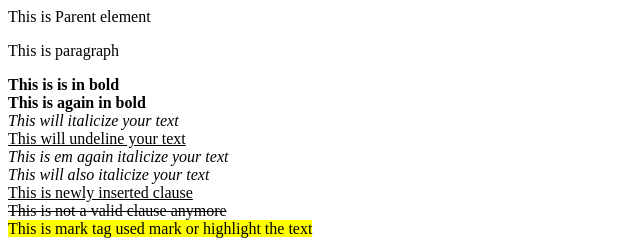
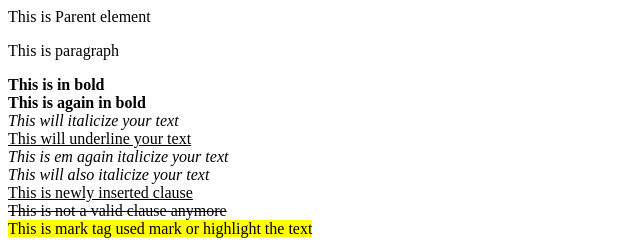
Before and after one commit to sumit-kushwah/html5-css3-app, a plain HTML site: page 3.text-tags/index.html in a window 1280 px wide. Shown: the top 240 px of the page, 0-640 px from the left. Drawn offline with Linux system fonts and the light colour scheme.

Commit message:
fix typo

```diff
--- a/3.text-tags/index.html
+++ b/3.text-tags/index.html
@@ -10,10 +10,10 @@
     <div>
         This is Parent element
         <p>This is paragraph</p>
-        <b>This is is in bold</b><br>
+        <b>This is in bold</b><br>
         <strong>This is again in bold </strong> <br>
         <i>This will italicize your text</i> <br>
-        <u>This will undeline your text</u> <br>
+        <u>This will underline your text</u> <br>
         <em>This is em again italicize your text</em> <br>
         <cite>This will also italicize your text</cite> <br>
         <ins>This is newly inserted clause</ins> <br>
```
